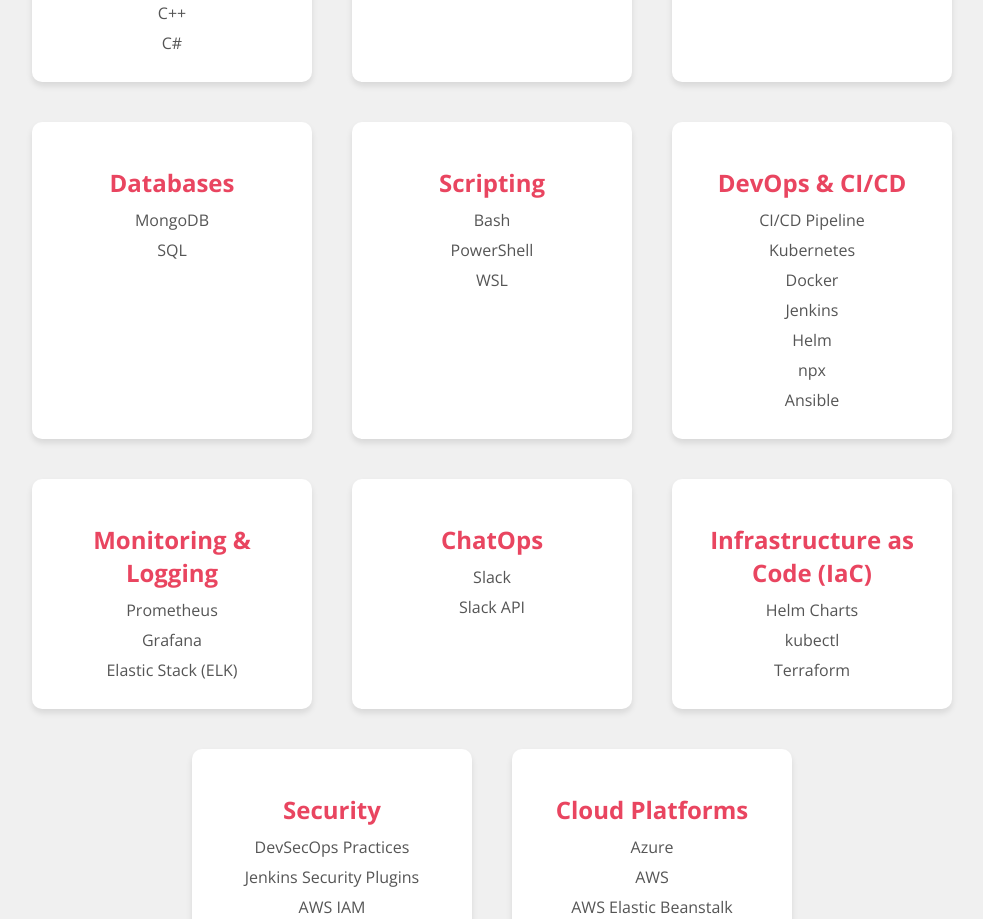
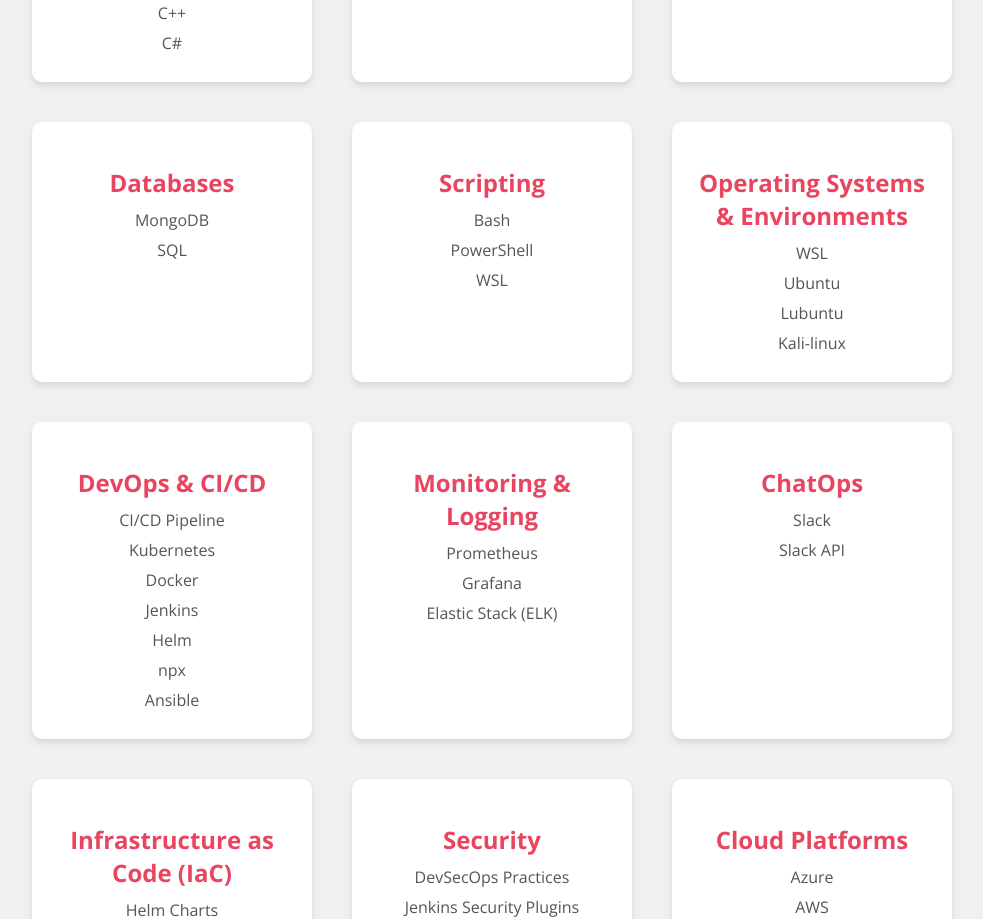
Before and after one commit to Seanpesis/my-portfolio, a React (Create React App) app: page / in a window 1280 px wide. Shown: the part 3440-4359 px from the top of the page, without its empty margins (148-1131 px from the left). Built offline with nearby package versions, Linux system fonts and the light colour scheme.

Commit message:
WSL-kali

```diff
--- a/src/components/Skills.js
+++ b/src/components/Skills.js
@@ -53,6 +53,15 @@
               <li>Bash</li>
               <li>PowerShell</li>
               <li>WSL</li>
+            </ul>
+          </div>
+          <div className='skill-category'>
+            <h3>Operating Systems & Environments</h3>
+            <ul>
+              <li>WSL</li>
+              <li>Ubuntu</li>
+              <li>Lubuntu</li>
+              <li>Kali-linux</li>
             </ul>
           </div>
           <div className="skill-category">
```
